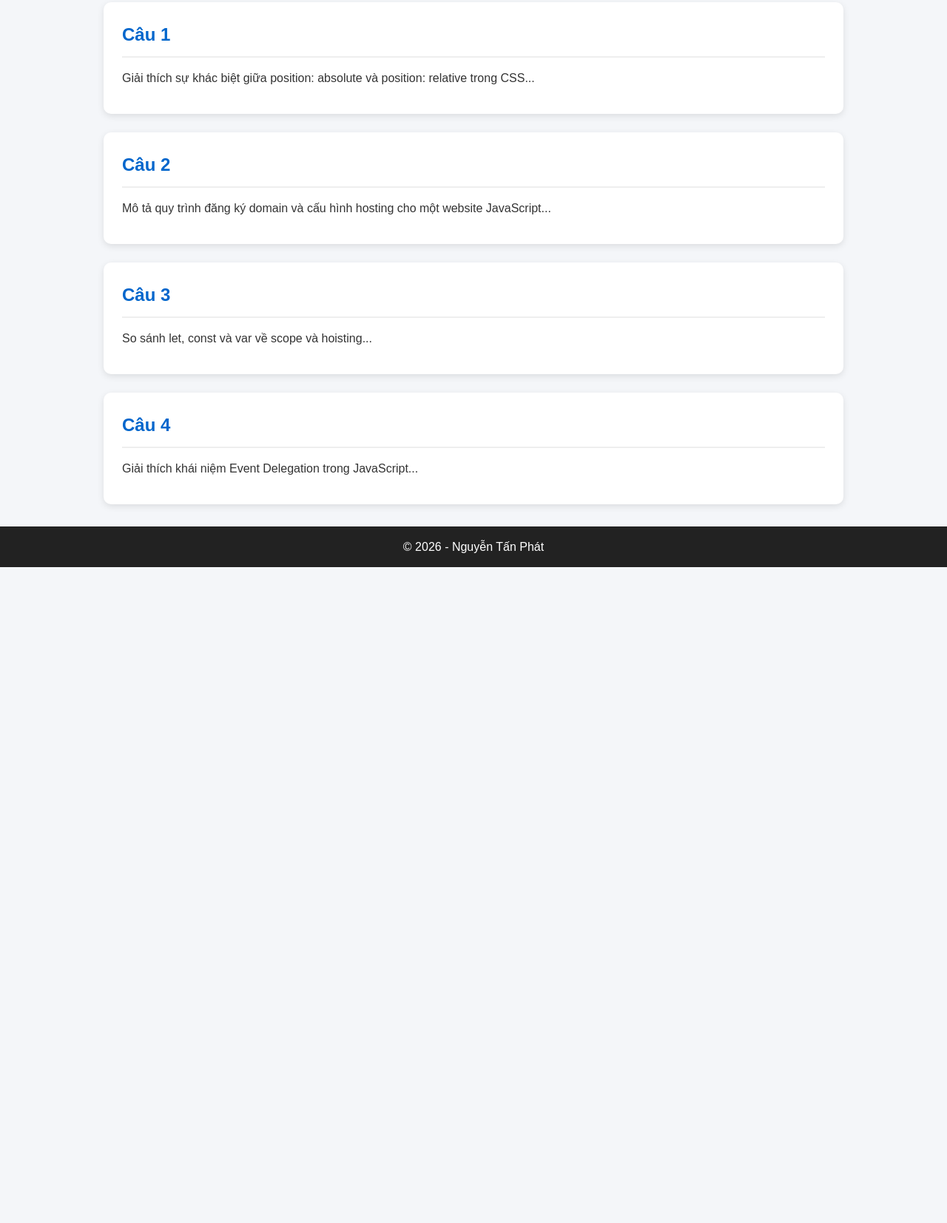
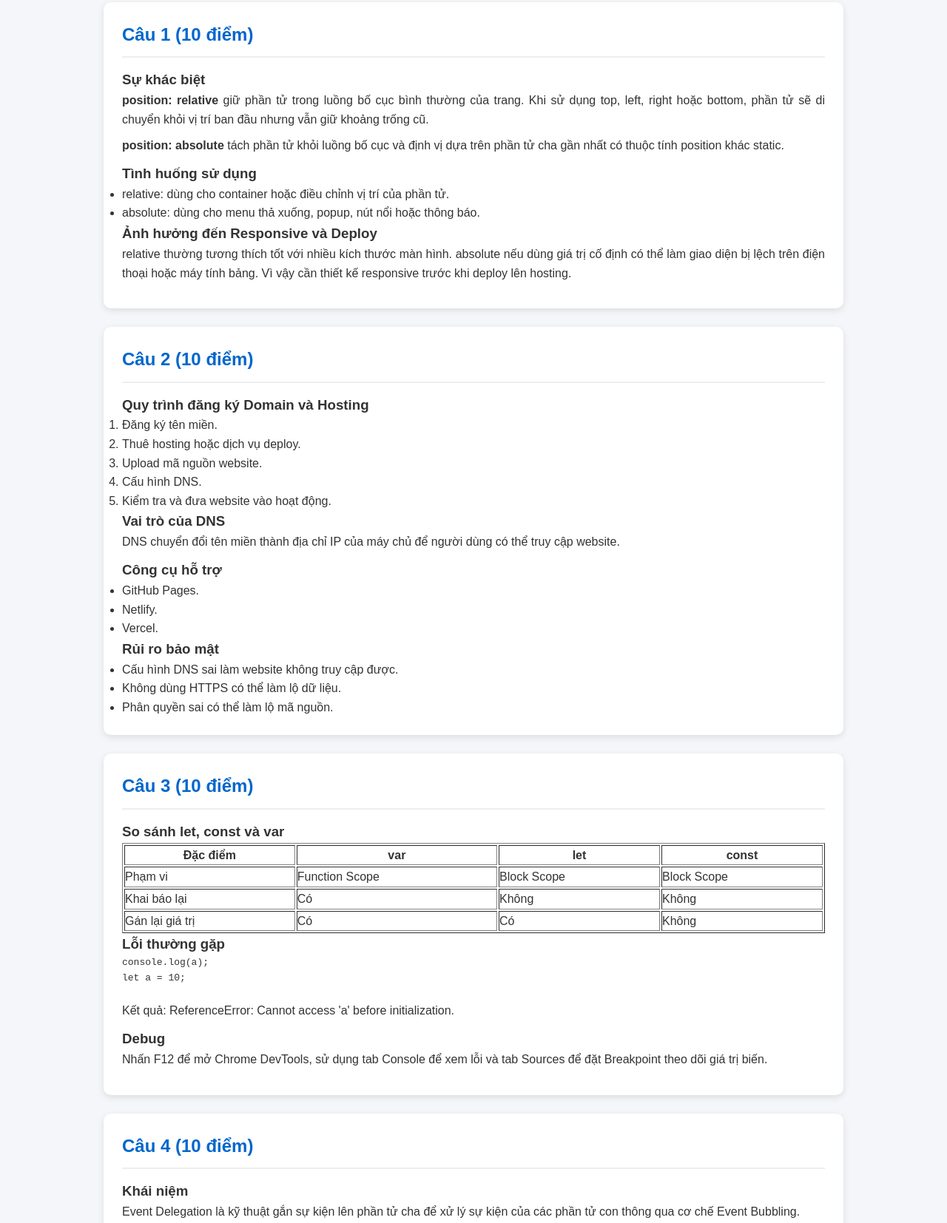
Before and after one commit to DinoXanh/LyThuyet, a plain HTML site: page index.html in a window 1280 px wide. Shown: the part 164-1818 px from the top of the page at 74% size. Before the commit the page ends 931 px from the top, so only its background shows below. Drawn offline with Linux system fonts and the light colour scheme.

Commit message:
Update index.html

```diff
--- a/index.html
+++ b/index.html
@@ -16,29 +16,128 @@
 <div class="container">
 
     <div class="card">
-        <h2>Câu 1</h2>
-        <p>Giải thích sự khác biệt giữa position: absolute và position: relative trong CSS...</p>
+        <h2>Câu 1 (10 điểm)</h2>
+
+        <h3>Sự khác biệt</h3>
+        <p><b>position: relative</b> giữ phần tử trong luồng bố cục bình thường của trang. Khi sử dụng top, left, right hoặc bottom, phần tử sẽ di chuyển khỏi vị trí ban đầu nhưng vẫn giữ khoảng trống cũ.</p>
+
+        <p><b>position: absolute</b> tách phần tử khỏi luồng bố cục và định vị dựa trên phần tử cha gần nhất có thuộc tính position khác static.</p>
+
+        <h3>Tình huống sử dụng</h3>
+        <ul>
+            <li>relative: dùng cho container hoặc điều chỉnh vị trí của phần tử.</li>
+            <li>absolute: dùng cho menu thả xuống, popup, nút nổi hoặc thông báo.</li>
+        </ul>
+
+        <h3>Ảnh hưởng đến Responsive và Deploy</h3>
+        <p>relative thường tương thích tốt với nhiều kích thước màn hình. absolute nếu dùng giá trị cố định có thể làm giao diện bị lệch trên điện thoại hoặc máy tính bảng. Vì vậy cần thiết kế responsive trước khi deploy lên hosting.</p>
     </div>
 
     <div class="card">
-        <h2>Câu 2</h2>
-        <p>Mô tả quy trình đăng ký domain và cấu hình hosting cho một website JavaScript...</p>
+        <h2>Câu 2 (10 điểm)</h2>
+
+        <h3>Quy trình đăng ký Domain và Hosting</h3>
+        <ol>
+            <li>Đăng ký tên miền.</li>
+            <li>Thuê hosting hoặc dịch vụ deploy.</li>
+            <li>Upload mã nguồn website.</li>
+            <li>Cấu hình DNS.</li>
+            <li>Kiểm tra và đưa website vào hoạt động.</li>
+        </ol>
+
+        <h3>Vai trò của DNS</h3>
+        <p>DNS chuyển đổi tên miền thành địa chỉ IP của máy chủ để người dùng có thể truy cập website.</p>
+
+        <h3>Công cụ hỗ trợ</h3>
+        <ul>
+            <li>GitHub Pages.</li>
+            <li>Netlify.</li>
+            <li>Vercel.</li>
+        </ul>
+
+        <h3>Rủi ro bảo mật</h3>
+        <ul>
+            <li>Cấu hình DNS sai làm website không truy cập được.</li>
+            <li>Không dùng HTTPS có thể làm lộ dữ liệu.</li>
+            <li>Phân quyền sai có thể làm lộ mã nguồn.</li>
+        </ul>
     </div>
 
     <div class="card">
-        <h2>Câu 3</h2>
-        <p>So sánh let, const và var về scope và hoisting...</p>
+        <h2>Câu 3 (10 điểm)</h2>
+
+        <h3>So sánh let, const và var</h3>
+
+        <table border="1" width="100%">
+            <tr>
+                <th>Đặc điểm</th>
+                <th>var</th>
+                <th>let</th>
+                <th>const</th>
+            </tr>
+            <tr>
+                <td>Phạm vi</td>
+                <td>Function Scope</td>
+                <td>Block Scope</td>
+                <td>Block Scope</td>
+            </tr>
+            <tr>
+                <td>Khai báo lại</td>
+                <td>Có</td>
+                <td>Không</td>
+                <td>Không</td>
+            </tr>
+            <tr>
+                <td>Gán lại giá trị</td>
+                <td>Có</td>
+                <td>Có</td>
+                <td>Không</td>
+            </tr>
+        </table>
+
+        <h3>Lỗi thường gặp</h3>
+
+        <pre>
+console.log(a);
+let a = 10;
+        </pre>
+
+        <p>Kết quả: ReferenceError: Cannot access 'a' before initialization.</p>
+
+        <h3>Debug</h3>
+        <p>Nhấn F12 để mở Chrome DevTools, sử dụng tab Console để xem lỗi và tab Sources để đặt Breakpoint theo dõi giá trị biến.</p>
     </div>
 
     <div class="card">
-        <h2>Câu 4</h2>
-        <p>Giải thích khái niệm Event Delegation trong JavaScript...</p>
+        <h2>Câu 4 (10 điểm)</h2>
+
+        <h3>Khái niệm</h3>
+        <p>Event Delegation là kỹ thuật gắn sự kiện lên phần tử cha để xử lý sự kiện của các phần tử con thông qua cơ chế Event Bubbling.</p>
+
+        <h3>Ví dụ</h3>
+
+        <pre>
+document.getElementById("list")
+.addEventListener("click", function(e){
+    if(e.target.tagName === "LI"){
+        alert(e.target.innerText);
+    }
+});
+        </pre>
+
+        <h3>Lợi ích</h3>
+        <ul>
+            <li>Giảm số lượng Event Listener.</li>
+            <li>Tiết kiệm bộ nhớ.</li>
+            <li>Tăng hiệu suất website.</li>
+            <li>Hoạt động tốt với danh sách động.</li>
+        </ul>
     </div>
 
 </div>
 
 <footer>
-    <p>© 2026 - Nguyễn Tấn Phát</p>
+    <p>© 2026 - Nguyễn Tấn Phát - 221A010071</p>
 </footer>
 
 </body>
```
